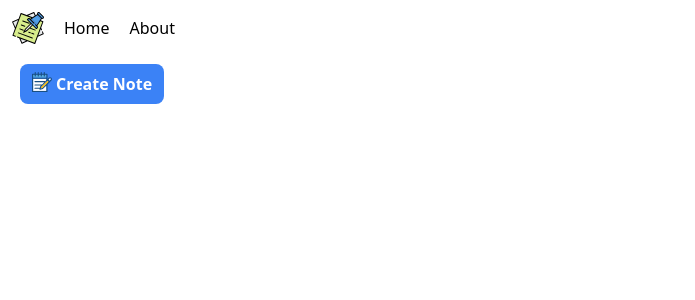
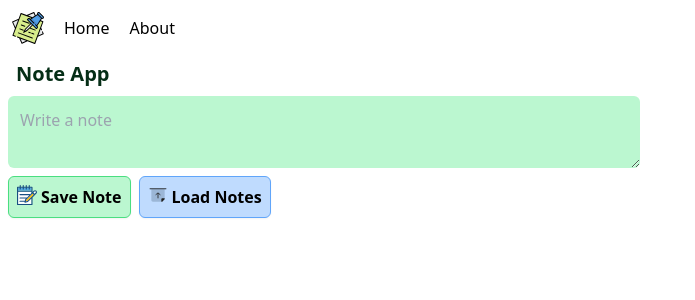
Before and after one commit to seifRashid/notesApp, a Vue app: page / in a window 1280 px wide. Shown: the top 300 px of the page, without its empty margins (0-695 px from the left). Built offline with nearby package versions, Linux system fonts and the light colour scheme.

Commit message:
Remade the notes app included text are rather than contenteditable paragraph

```diff
--- a/src/App.vue
+++ b/src/App.vue
@@ -12,8 +12,8 @@ import { RouterLink, RouterView } from 'vue-router'
 
         <nav>
           <div class="flex gap-5 items-center">
-            <RouterLink to="/">Home</RouterLink>
-            <RouterLink to="/about">About</RouterLink>
+            <RouterLink to="/" class="hover:font-semibold" >Home</RouterLink>
+            <RouterLink to="/about" class="hover:font-semibold" >About</RouterLink>
           </div>
         </nav>
       </div>
--- a/src/components/notesAppComponents/VNote.vue
+++ b/src/components/notesAppComponents/VNote.vue
@@ -1,31 +1,40 @@
 <script setup>
+import { useNotesStore } from '@/stores/notes'
 import { ref } from 'vue'
 
 const showNote = ref(true)
 const noteContainer = ref('')
+// const note = ref([])
 
-function updateStorage(){
-  localStorage.setItem('noteContainer', noteContainer.value)
+const notes = useNotesStore()
+
+function updateStorage() {
+  notes.noteSubject.value
+  console.log(notes)
+  localStorage.setItem('noteContainer', notes)
 }
 
-function deleteNote(){
+function deleteNote() {
   // localStorage.removeItem('noteContainer')
   showNote.value = false
 }
-
 </script>
 <template>
-  <div  class="flex flex-col gap-2 items-start m-5" v-show="showNote">
+  <div ref="noteContainer" class="flex flex-col gap-2 items-start m-5" v-show="showNote">
     <div class="flex flex-col items-start">
       <p class="text-blue-800 text-lg font-semibold">Subject</p>
-    <p ref="noteSubject" contenteditable="true" class="p-2 bg-blue-300 w-[150px] h-auto font-semibold rounded-md">
+      <p
+        ref="noteSubject"
+        contenteditable="true"
+        class="p-2 bg-blue-300 w-[150px] h-auto font-semibold rounded-md"
+      >
         Subject
       </p>
     </div>
     <div class="flex gap-1">
       <p
-    @keyup="updateStorage"
-      ref="noteContainer"
+        ref="noteContent"
+        @keyup="updateStorage()"
         contenteditable="true"
         title="Write down whats on your mind"
         class="p-2 bg-blue-300 w-[600px] h-[150px] rounded-md relative"
--- /dev/null
+++ b/src/stores/notes.js
@@ -0,0 +1,20 @@
+import { defineStore } from "pinia";
+
+export const useNotesStore = defineStore("notes", {
+  state: () => ({
+    index: 0,
+    notes: [],
+    note:{
+      subject: "",
+      content: "",
+    } // Array of chat messages
+  }),
+  actions: {
+    addMessage(message) {
+      this.messages.push(message);
+    },
+    resetChat() {
+      this.messages = [];
+    },
+  },
+});
--- a/src/views/AboutView.vue
+++ b/src/views/AboutView.vue
@@ -1,21 +1,83 @@
+<script setup>
+import { ref } from 'vue'
+
+// Reactive data
+const noteContent = ref('')
+const notes = ref([])
+
+// Save note to localStorage
+function saveNote() {
+  if (noteContent.value.trim()) {
+    // Get existing notes from localStorage or initialize an empty array
+    const savedNotes = JSON.parse(localStorage.getItem('notes')) || []
+    savedNotes.push(noteContent.value) // Add the new note
+    localStorage.setItem('notes', JSON.stringify(savedNotes)) // Save to localStorage
+    noteContent.value = '' // Clear the textarea
+    loadNotes()
+  } else {
+    alert('Please write something before saving.')
+  }
+}
+
+// Load notes from localStorage
+function loadNotes() {
+  const savedNotes = JSON.parse(localStorage.getItem('notes')) || []
+  notes.value = savedNotes // Update reactive state with loaded notes
+}
+
+function deleteNote(index){
+  const savedNotes = JSON.parse(localStorage.getItem('notes')) || []
+  savedNotes.splice(index, 1)
+  localStorage.setItem('notes', JSON.stringify(savedNotes))
+  loadNotes()
+}
+</script>
 <template>
-  <div>
-    <button @click="addComponent">Add Component</button>
-    <div v-for="(component, index) in components" :key="index">
-      <div ref="notesContainer" class="flex flex-col gap-2 items-start m-5">
-        <Vnote />
+  <div class="mt-4 mx-2">
+    <h1 class="text-xl font-bold text-green-950 m-2">Note App</h1>
+    <div class="flex flex-col gap-2 items-start">
+      <textarea
+        v-model="noteContent"
+        placeholder="Write a note"
+        class="w-1/2 bg-green-200 text-green-950 rounded-md p-3"
+      ></textarea>
+      <div class="flex gap-2">
+        <button
+          @click="saveNote"
+          class="flex gap-1 p-2 rounded-md bg-green-200 hover:bg-green-300 border border-green-400 font-semibold shadow-sm hover:shadow-md"
+        >
+        <img alt="Vue logo" class="size-5" src="@/assets/buttonIcon.svg" />
+        Save Note
+        </button>
+        <button
+          @click="loadNotes"
+          class=" flex gap-1 p-2 rounded-md bg-blue-200 hover:bg-blue-300 border border-blue-400 font-semibold shadow-sm hover:shadow-md"
+        >
+        <img alt="Vue logo" class="size-5" src="@/assets/load-list.svg" />
+          Load Notes
+        </button>
       </div>
+    </div>
+    <div v-if="notes.length">
+      <h2 class="text-xl font-bold text-green-950 m-2">Saved Notes</h2>
+      <ul>
+        <li
+          v-for="(note, index) in notes"
+          :key="index"
+          class="m-1 bg-green-200 p-2 rounded-md shadow-md w-[600px] flex gap-2 items-start"
+        >
+        <p>
+          {{ note }}
+        </p>
+          <img
+          @click="deleteNote(index)"
+            alt="Vue logo"
+            class="size-7 cursor-pointer bg-red-200 shadow-md border border-red-400 p-1 rounded-full"
+            title="delete note"
+            src="@/assets/delete.svg"
+          />
+        </li>
+      </ul>
     </div>
   </div>
 </template>
-
-<script setup>
-import { ref } from 'vue'
-import Vnote from '@/components/notesAppComponents/Vnote.vue'
-
-const components = ref([]) // Array to track components
-
-function addComponent() {
-  components.value.push({}) // Add a new component entry
-}
-</script>
--- a/src/views/HomeView.vue
+++ b/src/views/HomeView.vue
@@ -1,50 +1,83 @@
 <script setup>
 import { ref } from 'vue'
-import Vnote from '@/components/notesAppComponents/Vnote.vue'
 
-const components = ref([]) // Array to track components
+// Reactive data
+const noteContent = ref('')
+const notes = ref([])
 
-function addComponent() {
-  components.value.push({}) // Add a new component entry
+// Save note to localStorage
+function saveNote() {
+  if (noteContent.value.trim()) {
+    // Get existing notes from localStorage or initialize an empty array
+    const savedNotes = JSON.parse(localStorage.getItem('notes')) || []
+    savedNotes.push(noteContent.value) // Add the new note
+    localStorage.setItem('notes', JSON.stringify(savedNotes)) // Save to localStorage
+    noteContent.value = '' // Clear the textarea
+    loadNotes()
+  } else {
+    alert('Please write something before saving.')
+  }
+}
+
+// Load notes from localStorage
+function loadNotes() {
+  const savedNotes = JSON.parse(localStorage.getItem('notes')) || []
+  notes.value = savedNotes // Update reactive state with loaded notes
+}
+
+function deleteNote(index){
+  const savedNotes = JSON.parse(localStorage.getItem('notes')) || []
+  savedNotes.splice(index, 1)
+  localStorage.setItem('notes', JSON.stringify(savedNotes))
+  loadNotes()
 }
 </script>
-
 <template>
-  <main>
-    <div class="m-5">
-      <button
-        @click="addComponent"
-        class="flex gap-1 bg-blue-500 py-2 px-3 rounded-lg text-white font-semibold border-blue-600"
-      >
+  <div class="mt-4 mx-2">
+    <h1 class="text-xl font-bold text-green-950 m-2">Note App</h1>
+    <div class="flex flex-col gap-2 items-start">
+      <textarea
+        v-model="noteContent"
+        placeholder="Write a note"
+        class="w-1/2 bg-green-200 text-green-950 rounded-md p-3"
+      ></textarea>
+      <div class="flex gap-2">
+        <button
+          @click="saveNote"
+          class="flex gap-1 p-2 rounded-md bg-green-200 hover:bg-green-300 border border-green-400 font-semibold shadow-sm hover:shadow-md"
+        >
         <img alt="Vue logo" class="size-5" src="@/assets/buttonIcon.svg" />
-        Create Note
-      </button>
+        Save Note
+        </button>
+        <button
+          @click="loadNotes"
+          class=" flex gap-1 p-2 rounded-md bg-blue-200 hover:bg-blue-300 border border-blue-400 font-semibold shadow-sm hover:shadow-md"
+        >
+        <img alt="Vue logo" class="size-5" src="@/assets/load-list.svg" />
+          Load Notes
+        </button>
+      </div>
     </div>
-    <!-- Notes container -->
-    <div v-for="(component, index) in components" :key="index">
-      <transition name="fade" appear mode="out-in">
-        <Vnote />
-      </transition>
+    <div v-if="notes.length">
+      <h2 class="text-xl font-bold text-green-950 m-2">Saved Notes</h2>
+      <ul>
+        <li
+          v-for="(note, index) in notes"
+          :key="index"
+          class="m-1 bg-green-200 p-2 rounded-md shadow-md w-[600px] flex gap-2 items-start"
+        >
+        <p>
+          {{ note }}
+        </p>
+          <img
+          @click="deleteNote(index)"
+            alt="Vue logo"
+            class="size-7 cursor-pointer bg-red-200 shadow-md border border-red-400 p-1 rounded-full"
+            title="delete note"
+            src="@/assets/delete.svg"
+          />
+        </li>
+      </ul>
     </div>
-  </main>
+  </div>
 </template>
-<style scoped>
-/* Transition Classes */
-.fade-enter-active,
-.fade-leave-active {
-  transition: opacity 0.5s ease, transform 0.5s ease;
-}
-
-.fade-enter-from,
-.fade-leave-to {
-  opacity: 0;
-  transform: translateY(20px);
-}
-
-.fade-enter-to,
-.fade-leave-from {
-  opacity: 1;
-  transform: translateY(0);
-}
-
-</style>
```
Also changed, not shown: src/assets/load-list.svg (added). Lines whose indentation alone changed are shown as unchanged.
